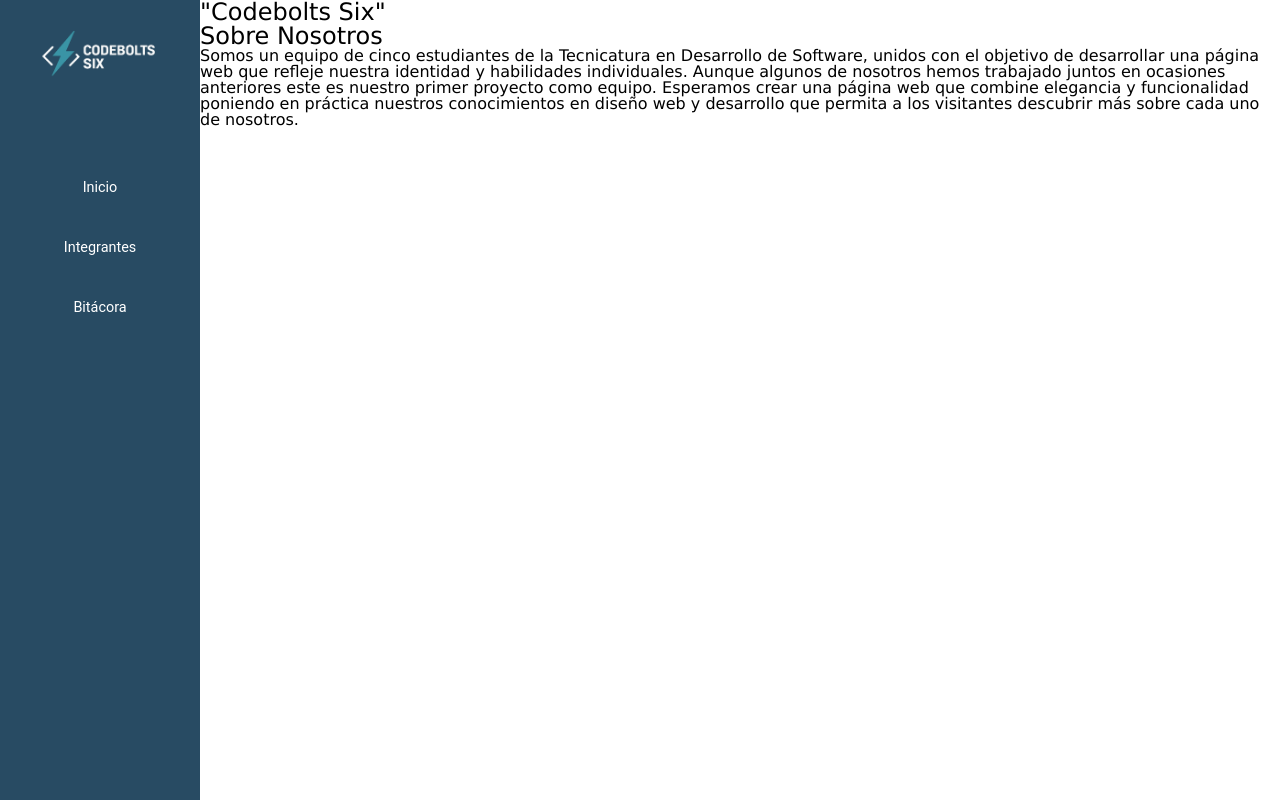
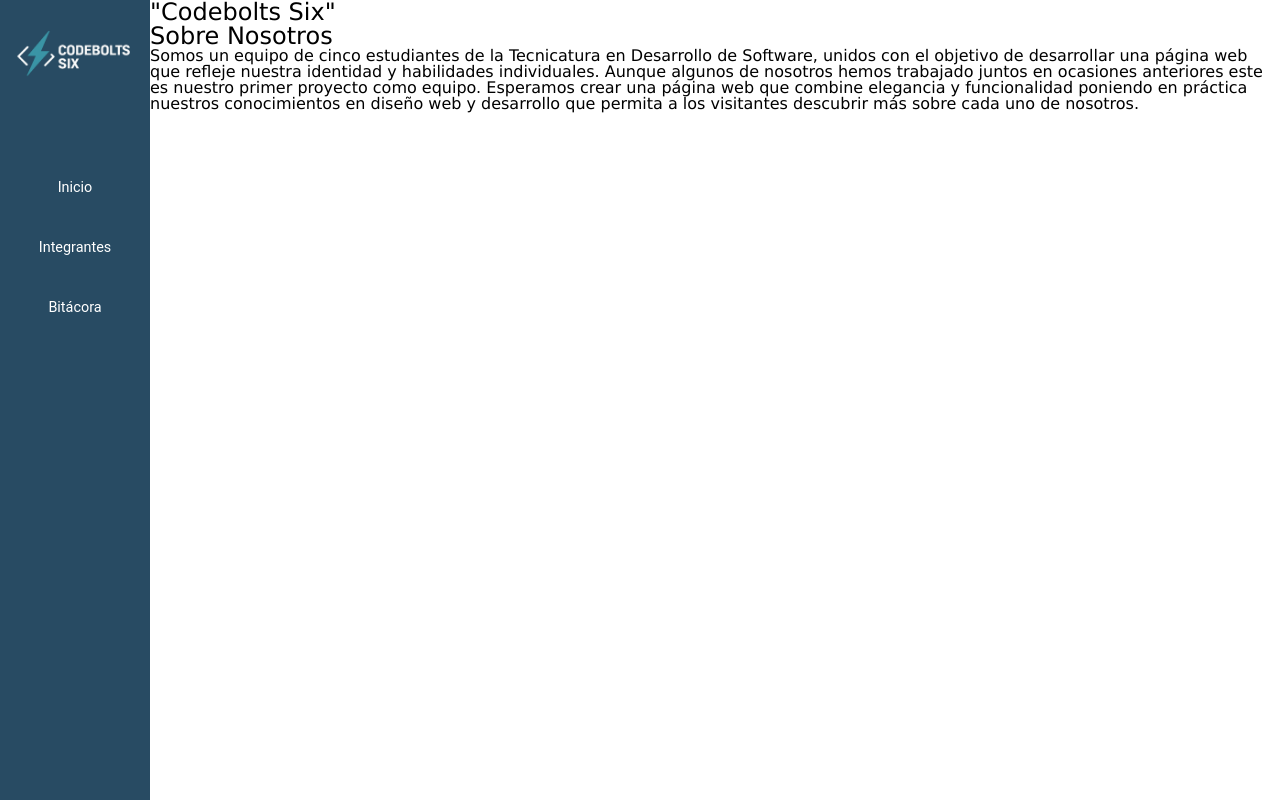
Before and after one commit to eduardo-mendiola/tp2-codebolts-six, a React (Vite) app: page / in a window 1280 px wide. Built offline with nearby package versions, Linux system fonts and the light colour scheme.

Commit message:
fix: ajustar ancho de las cards usando calc() para dividir el espacio restante en 4 columnas

```diff
--- a/src/components/Card/Card.css
+++ b/src/components/Card/Card.css
@@ -2,12 +2,13 @@
 /* || SECTIONS / CARDS */
 
 .card {
+    --padding: 0.8rem;
     background-color: var(--color-background-section);
     color: var(--color-primary-text);
     border-radius: var(--border-radius);
     box-shadow: var(--box-shadow);
-    padding: 0.8rem;
-    width: 18vw;
+    padding: var(--padding);
+    width: calc((100vw - var(--sidebar-width) - (var(--gap-card-section) * 4)) / 4);
     text-align: center;
     transition: transform 0.3s ease, box-shadow 0.3s ease;
 }
--- a/src/components/Footer/Footer.css
+++ b/src/components/Footer/Footer.css
@@ -1,7 +1,7 @@
 .Footer {
   grid-area: footer;
   width: calc(100vw - var(--sidebar-width));
-  height: 60px;
+  height: 50px;
   text-align: center;
   background-color: var(--color-encabezado);
   color: var(--color-fondo-claro);
@@ -11,7 +11,7 @@
 
   p {
     margin: 0;
-    font-size: 1.2rem;
+    font-size: 1rem;
     font-weight: 500;
   }
 }
--- a/src/components/Section/Section.css
+++ b/src/components/Section/Section.css
@@ -6,7 +6,7 @@
     background-position: top center;
     height: 100vh;
     width: calc(100vw - var(--sidebar-width));
-    gap: 3rem;
+    gap: var(--gap-card-section);
     position: relative;
     overflow: visible;
 }
--- a/src/styles/variables.css
+++ b/src/styles/variables.css
@@ -61,5 +61,8 @@
     /* ###### Eduardo - Fin ######### */
 
     /* || SIDEBAR */
-    --sidebar-width: 200px;
+    --sidebar-width: 150px;
+
+    /* || CARD */
+    --gap-card-section: 3rem;
 }
```
